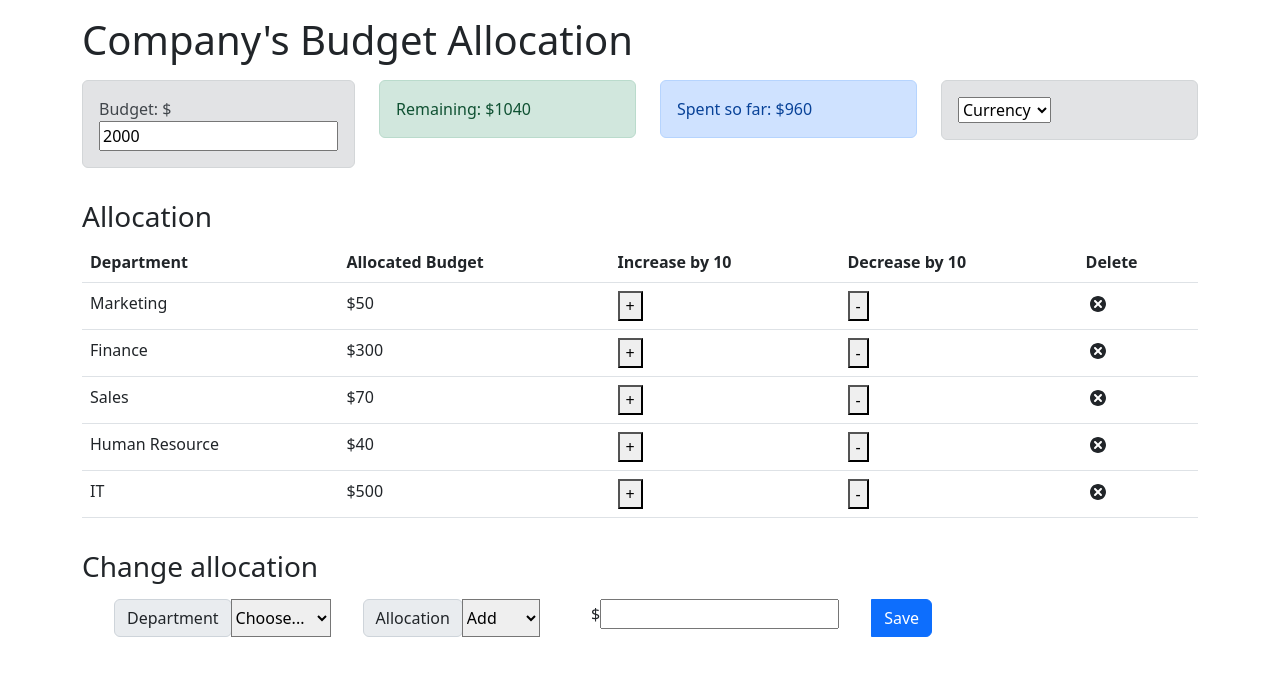
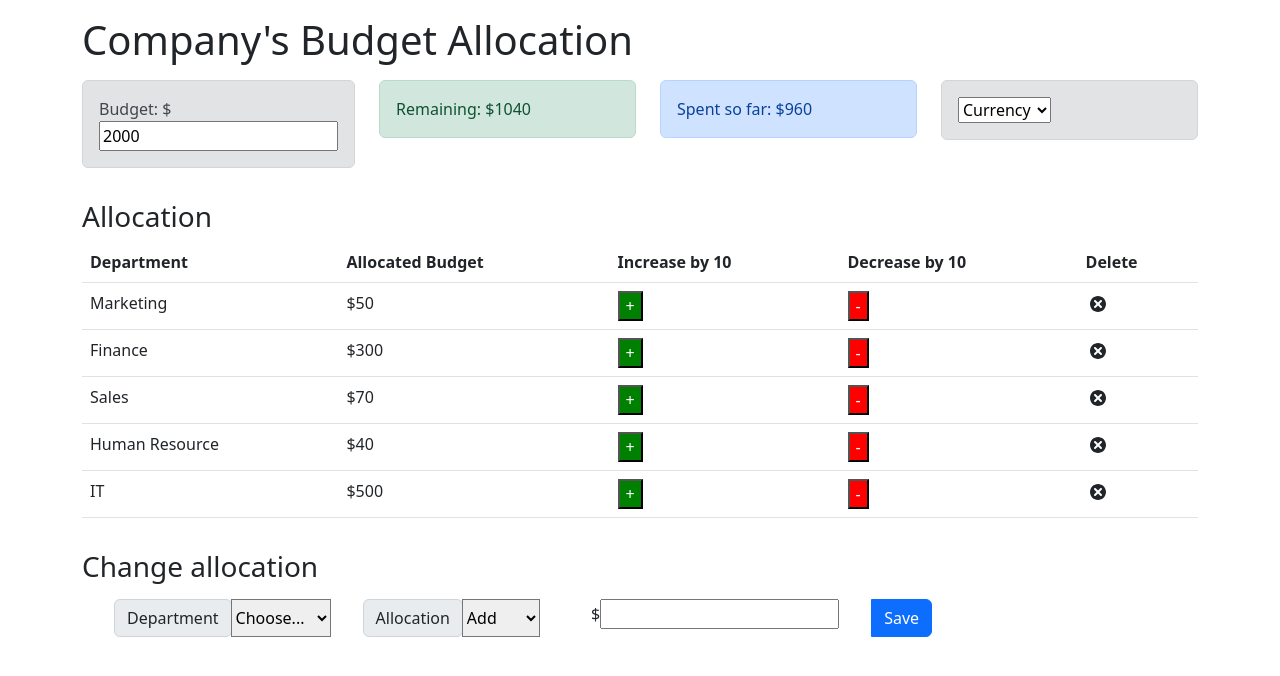
Before and after one commit to Jean-Joooo/react-final-project-exam-ibm-full-stack, a React (Create React App) app: page / in a window 1280 px wide. Shown: the top 676 px of the page. Built offline with nearby package versions, Linux system fonts and the light colour scheme.

Commit message:
Update ExpenseItem.js

```diff
--- a/src/components/ExpenseItem.js
+++ b/src/components/ExpenseItem.js
@@ -40,8 +40,8 @@ const ExpenseItem = (props) => {
         <tr>
             <td>{props.name}</td>
             <td>${props.cost}</td>
-            <td><button onClick={event => increaseAllocation(props.name)}>+</button></td>
-            <td><button onClick={event => decreaseAllocation(props.name)}>-</button></td>
+            <td><button style={{backgroundColor: "green", color: "white"}} onClick={event => increaseAllocation(props.name)}>+</button></td>
+            <td><button style={{backgroundColor: "red", color: "white"}} onClick={event => decreaseAllocation(props.name)}>-</button></td>
             <td><TiDelete size='1.5em' onClick={handleDeleteExpense}></TiDelete></td>
         </tr>
     );
```
